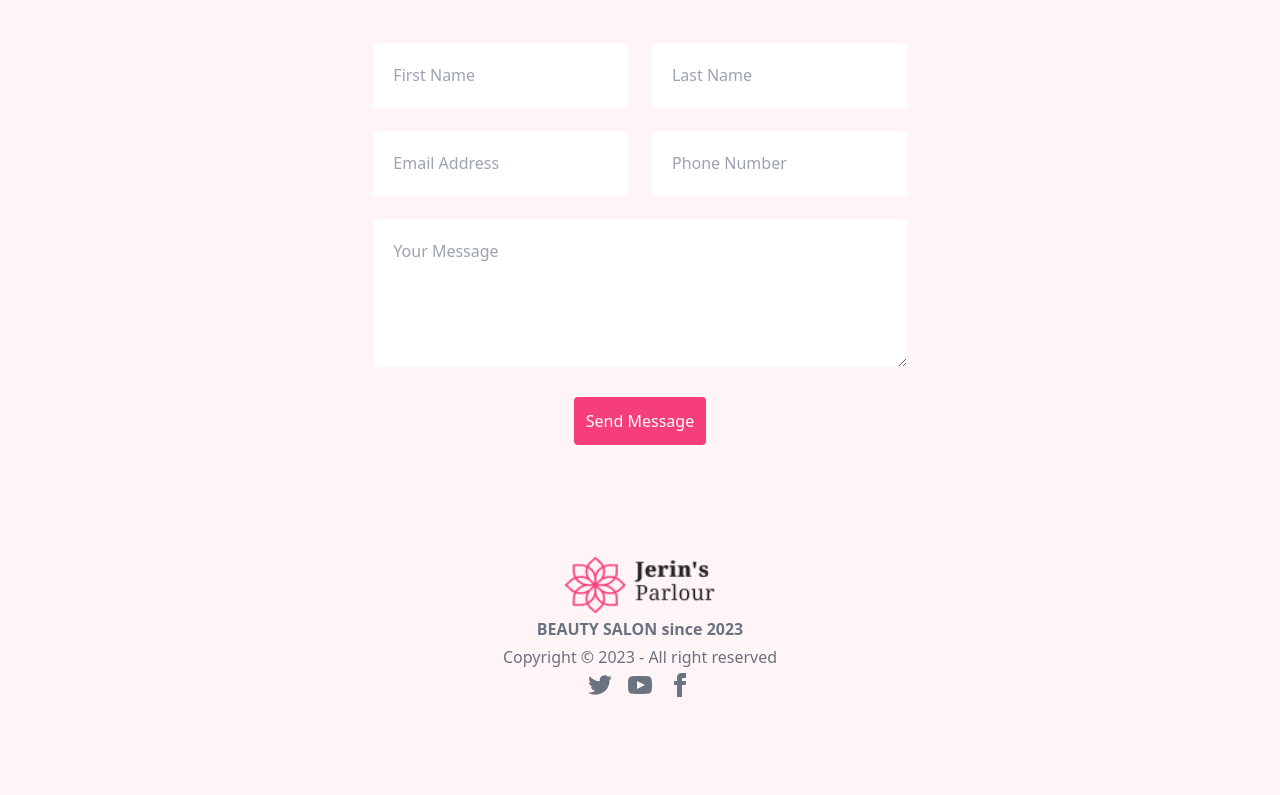
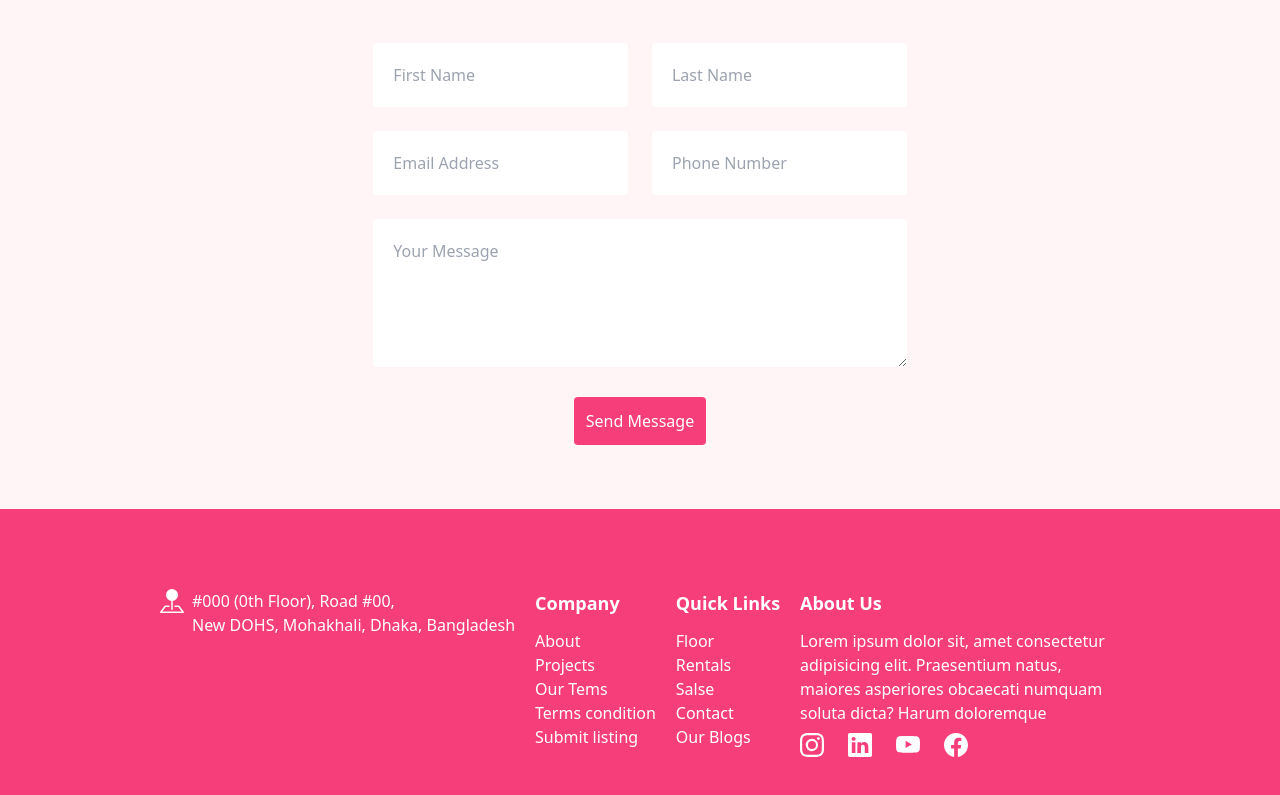
Before and after one commit to almahmudsarker/parlour-apps, a React (Vite) app: page / in a window 1280 px wide. Shown: the part 2630-3425 px from the top of the page. Before the commit the page ends 3375 px from the top, so only its background shows below. Built offline with nearby package versions, Linux system fonts and the light colour scheme; no server answers.

Commit message:
footer added

```diff
--- a/src/components/shared/Footer/Footer.jsx
+++ b/src/components/shared/Footer/Footer.jsx
@@ -1,59 +1,108 @@
-import Img from '../../../assets/images/logo.png'
+// import Img from '../../../assets/images/logo.png'
+import { BsFillPinMapFill } from 'react-icons/bs';
+import {BsInstagram} from 'react-icons/bs';
+import {BsLinkedin} from 'react-icons/bs';
+import {BsYoutube} from 'react-icons/bs';
+import {BsFacebook} from 'react-icons/bs';
+import Container from '../Container';
 const Footer = () => {
   return (
-    <footer className="footer text-center py-12 bg-transparent text-gray-500">
-      <div>
-        <img
-          className='mx-auto mb-1'
-          width="150"
-          height="150"
-          viewBox="0 0 24 24"
-          src={Img}
-          alt=""
-        />
-        <p className="font-bold">
-          BEAUTY SALON since 2023
-        </p>
-        <p className='my-1'>Copyright © 2023 - All right reserved</p>
-      </div>
-      <div>
-        <div className="flex flex-1 justify-center gap-4">
-          <a>
-            <svg
-              xmlns="http://www.w3.org/2000/svg"
-              width="24"
-              height="24"
-              viewBox="0 0 24 24"
-              className="fill-current"
-            >
-              <path d="M24 4.557c-.883.392-1.832.656-2.828.775 1.017-.609 1.798-1.574 2.165-2.724-.951.564-2.005.974-3.127 1.195-.897-.957-2.178-1.555-3.594-1.555-3.179 0-5.515 2.966-4.797 6.045-4.091-.205-7.719-2.165-10.148-5.144-1.29 2.213-.669 5.108 1.523 6.574-.806-.026-1.566-.247-2.229-.616-.054 2.281 1.581 4.415 3.949 4.89-.693.188-1.452.232-2.224.084.626 1.956 2.444 3.379 4.6 3.419-2.07 1.623-4.678 2.348-7.29 2.04 2.179 1.397 4.768 2.212 7.548 2.212 9.142 0 14.307-7.721 13.995-14.646.962-.695 1.797-1.562 2.457-2.549z"></path>
-            </svg>
-          </a>
-          <a>
-            <svg
-              xmlns="http://www.w3.org/2000/svg"
-              width="24"
-              height="24"
-              viewBox="0 0 24 24"
-              className="fill-current"
-            >
-              <path d="M19.615 3.184c-3.604-.246-11.631-.245-15.23 0-3.897.266-4.356 2.62-4.385 8.816.029 6.185.484 8.549 4.385 8.816 3.6.245 11.626.246 15.23 0 3.897-.266 4.356-2.62 4.385-8.816-.029-6.185-.484-8.549-4.385-8.816zm-10.615 12.816v-8l8 3.993-8 4.007z"></path>
-            </svg>
-          </a>
-          <a>
-            <svg
-              xmlns="http://www.w3.org/2000/svg"
-              width="24"
-              height="24"
-              viewBox="0 0 24 24"
-              className="fill-current"
-            >
-              <path d="M9 8h-3v4h3v12h5v-12h3.642l.358-4h-4v-1.667c0-.955.192-1.333 1.115-1.333h2.885v-5h-3.808c-3.596 0-5.192 1.583-5.192 4.615v3.385z"></path>
-            </svg>
-          </a>
+    // <footer className="footer text-center py-12 bg-transparent text-gray-500">
+    //   <div>
+    //     <img
+    //       className='mx-auto mb-1'
+    //       width="150"
+    //       height="150"
+    //       viewBox="0 0 24 24"
+    //       src={Img}
+    //       alt=""
+    //     />
+    //     <p className="font-bold">
+    //       BEAUTY SALON since 2023
+    //     </p>
+    //     <p className='my-1'>Copyright © 2023 - All right reserved</p>
+    //   </div>
+    //   <div>
+    //     <div className="flex flex-1 justify-center gap-4">
+    //       <a>
+    //         <svg
+    //           xmlns="http://www.w3.org/2000/svg"
+    //           width="24"
+    //           height="24"
+    //           viewBox="0 0 24 24"
+    //           className="fill-current"
+    //         >
+    //           <path d="M24 4.557c-.883.392-1.832.656-2.828.775 1.017-.609 1.798-1.574 2.165-2.724-.951.564-2.005.974-3.127 1.195-.897-.957-2.178-1.555-3.594-1.555-3.179 0-5.515 2.966-4.797 6.045-4.091-.205-7.719-2.165-10.148-5.144-1.29 2.213-.669 5.108 1.523 6.574-.806-.026-1.566-.247-2.229-.616-.054 2.281 1.581 4.415 3.949 4.89-.693.188-1.452.232-2.224.084.626 1.956 2.444 3.379 4.6 3.419-2.07 1.623-4.678 2.348-7.29 2.04 2.179 1.397 4.768 2.212 7.548 2.212 9.142 0 14.307-7.721 13.995-14.646.962-.695 1.797-1.562 2.457-2.549z"></path>
+    //         </svg>
+    //       </a>
+    //       <a>
+    //         <svg
+    //           xmlns="http://www.w3.org/2000/svg"
+    //           width="24"
+    //           height="24"
+    //           viewBox="0 0 24 24"
+    //           className="fill-current"
+    //         >
+    //           <path d="M19.615 3.184c-3.604-.246-11.631-.245-15.23 0-3.897.266-4.356 2.62-4.385 8.816.029 6.185.484 8.549 4.385 8.816 3.6.245 11.626.246 15.23 0 3.897-.266 4.356-2.62 4.385-8.816-.029-6.185-.484-8.549-4.385-8.816zm-10.615 12.816v-8l8 3.993-8 4.007z"></path>
+    //         </svg>
+    //       </a>
+    //       <a>
+    //         <svg
+    //           xmlns="http://www.w3.org/2000/svg"
+    //           width="24"
+    //           height="24"
+    //           viewBox="0 0 24 24"
+    //           className="fill-current"
+    //         >
+    //           <path d="M9 8h-3v4h3v12h5v-12h3.642l.358-4h-4v-1.667c0-.955.192-1.333 1.115-1.333h2.885v-5h-3.808c-3.596 0-5.192 1.583-5.192 4.615v3.385z"></path>
+    //         </svg>
+    //       </a>
+    //     </div>
+    //   </div>
+    // </footer>
+    <div className="bg-[#F63E7B] text-white">
+      <Container>
+        <div className='flex justify-between py-20'>
+        <div className='flex'>
+          <BsFillPinMapFill className="w-6 h-6 mr-2" />
+          <p>
+            #000 (0th Floor), Road #00,
+            <br /> New DOHS, Mohakhali, Dhaka, Bangladesh
+          </p>
         </div>
-      </div>
-    </footer>
+        <div className='flex flex-col'>
+          <span class=" text-lg md:mb-3 font-semibold">Company</span>
+          <a class="link link-hover">About</a>
+          <a class="link link-hover">Projects</a>
+          <a class="link link-hover">Our Tems</a>
+          <a class="link link-hover">Terms condition</a>
+          <a class="link link-hover">Submit listing</a>
+        </div>
+        <div className='flex flex-col'>
+          <span class=" text-lg md:mb-3 font-semibold">Quick Links</span>
+          <a class="link link-hover">Floor</a>
+          <a class="link link-hover">Rentals</a>
+          <a class="link link-hover">Salse</a>
+          <a class="link link-hover">Contact</a>
+          <a class="link link-hover">Our Blogs</a>
+        </div>
+        <div className='flex flex-col'>
+          <span class=" text-lg md:mb-3 font-semibold">About Us</span>
+          <p className="w-full lg:w-80">
+            Lorem ipsum dolor sit, amet consectetur adipisicing elit.
+            Praesentium natus, maiores asperiores obcaecati numquam soluta
+            dicta? Harum doloremque
+          </p>
+          <div className="flex gap-6 mt-2 ">
+            <BsInstagram className="w-6 h-6" />
+            <BsLinkedin className="w-6 h-6" />
+            <BsYoutube className="w-6 h-6" />
+            <BsFacebook className="w-6 h-6" />
+          </div>
+        </div>
+        </div>
+      </Container>
+    </div>
   );
 };
 
```
